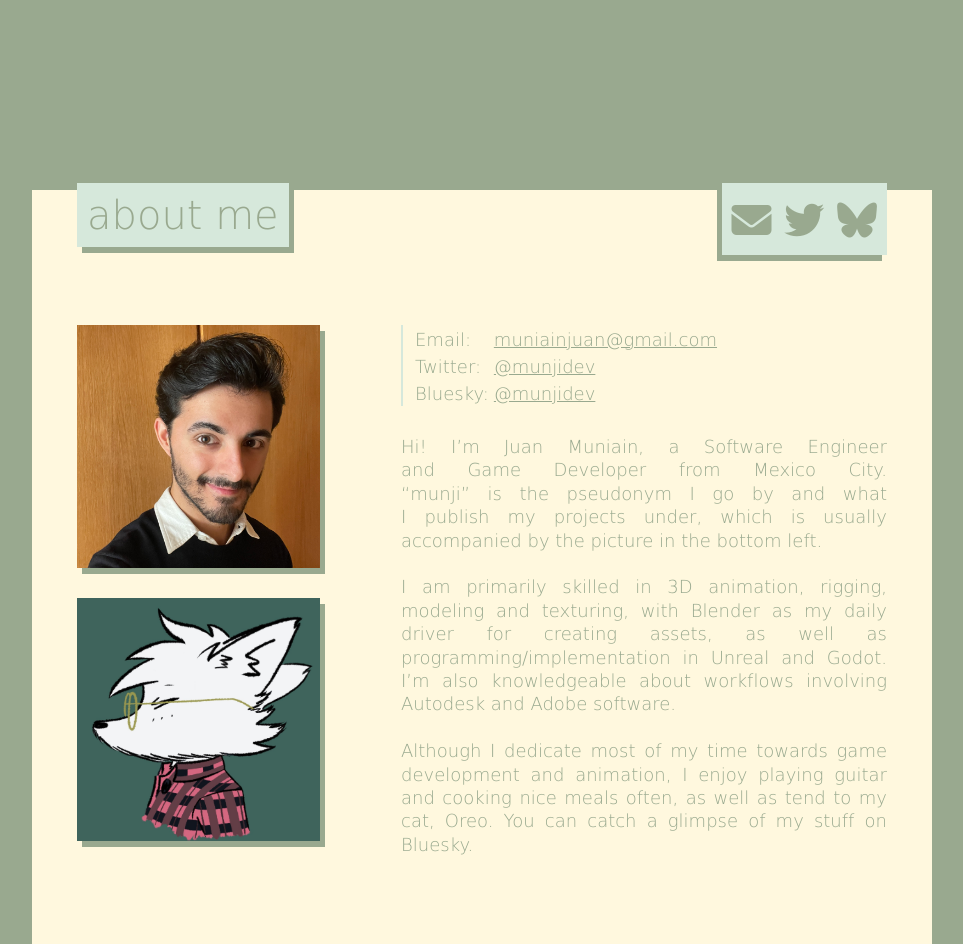
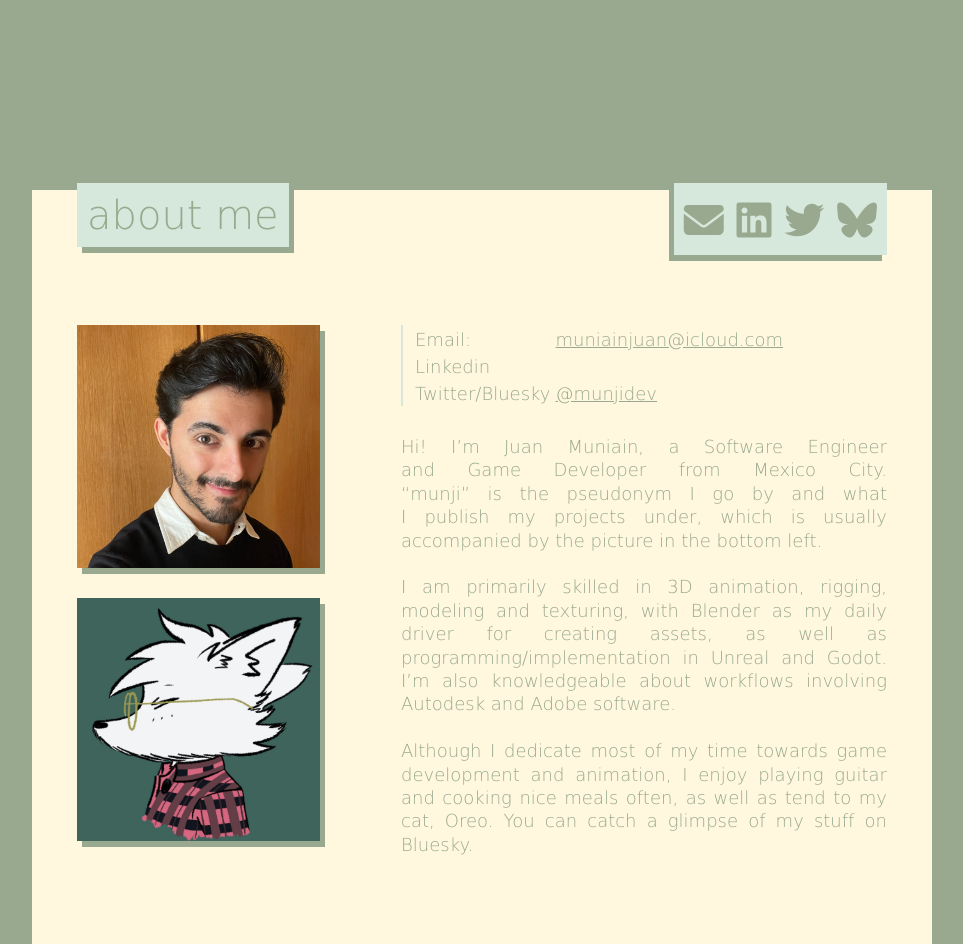
Before and after one commit to munjidev/munjidev.github.io, a Jekyll site: the page built from about.md, in a window 1280 px wide. Shown: the whole page, without its empty margins (158-1121 px from the left). Built offline with Jekyll 4.4.1, drawn with Linux system fonts in a browser that asks for light colours; nearby versions of some CDN libraries; some web fonts are replaced.

Commit message:
Update socials

```diff
--- a/_config.yml
+++ b/_config.yml
@@ -14,7 +14,7 @@
 # You can create any custom variable you would like, and they will be accessible
 # in the templates via {{ site.myvariable }}.
 title: munji
-email: muniainjuan@gmail.com
+email: muniainjuan@icloud.com
 description: >- # this means to ignore newlines until "baseurl:"
  My portfolio website.
 baseurl: / # the subpath of your site, e.g. /blog
@@ -22,6 +22,7 @@ url: http://munjidev.github.io # the base hostname & protocol for your site, e.g
 twitter_username: munjidev
 github_username:  munjidev
 bluesky_username: munjidev
+linkedin_username: juan-muniain
 
 # Build settings
 markdown: kramdown
--- /dev/null
+++ b/_includes/icon-linkedin.html
@@ -0,0 +1 @@
+<a href="https://www.linkedin.com/in/{{ include.username }}"><span class="icon icon--linkedin">{% include icon-linkedin.svg %}</span><span class="username">{{ include.username }}</span></a>
--- a/_includes/links/info.html
+++ b/_includes/links/info.html
@@ -7,10 +7,10 @@
             <!-- <td>GitHub:</td><td><a href="http://www.github.com/{{ site.github_username }}">github.com/{{ site.github_username }}</a></td> -->
         </tr>
         <tr>
-            <td>Twitter:</td><td><a href="http://www.twitter.com/{{ site.twitter_username }}">@{{ site.twitter_username }}</a></td>
+            <td>Linkedin</td><td><a href="https://www.linkedin.com/in/{{ site.linkedin_username }}">{{ site.linekdin_username }}</a></td>
         </tr>
         <tr>
-            <td>Bluesky:</td><td><a href="http://bsky.app/profile/{{ site.bluesky_username }}.bsky.social">@{{ site.bluesky_username }}</a></td>
+            <td>Twitter/Bluesky</td><td><a href="http://bsky.app/profile/{{ site.bluesky_username }}.bsky.social">@{{ site.bluesky_username }}</a></td>
         </tr>
     </table>
 </div>
--- a/_includes/links/social.html
+++ b/_includes/links/social.html
@@ -1,4 +1,5 @@
 <a href="mailto:{{ site.email }}" title="{{ site.email }}"><i class="fa-solid fa-envelope" aria-hidden="true"></i></a>
 <!-- <a href="http://www.github.com/{{ site.github_sername }}" title="github.com/{{ site.github_sername }}"> <i class="fa-brands fa-github" aria-hidden="true"></i> </a> -->
+<a href="https://www.linkedin.com/in/{{ site.linkedin_username }}" title ="@{{ site.linkedin_username }}"><i class="fa-brands fa-linkedin" aria-hidden="true"></i></a>
 <a href="http://www.twitter.com/{{ site.twitter_username }}" title ="@{{ site.twitter_username }}"><i class="fa-brands fa-twitter" aria-hidden="true"></i></a>
 <a href="http://bsky.app/profile/{{ site.bluesky_username }}.bsky.social" title ="@{{ site.bluesky_username }}"><i class="fa-brands fa-bluesky" aria-hidden="true"></i></a>
```
Also changed, not shown: _includes/footer.html (+6 -1 lines), _includes/icon-linkedin.svg (added).
